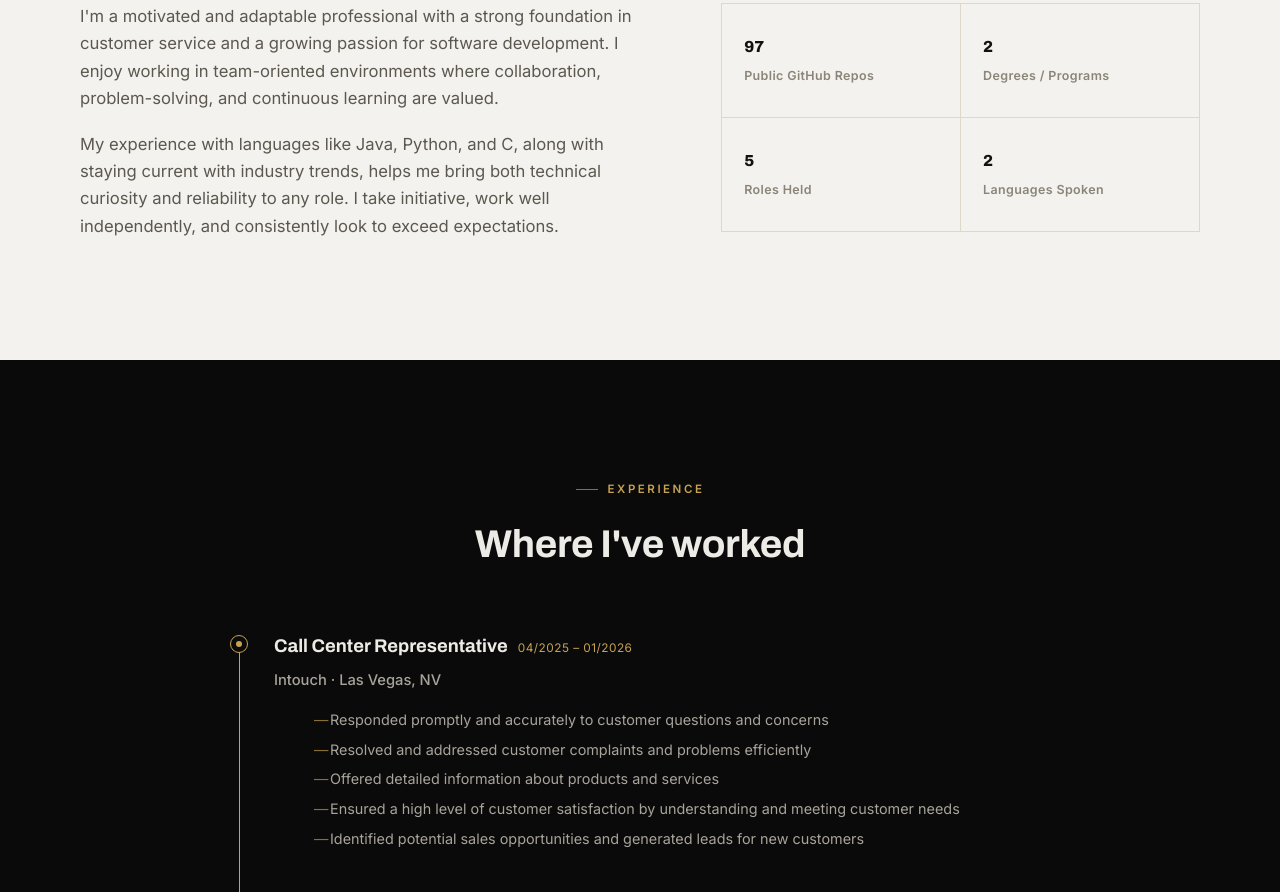
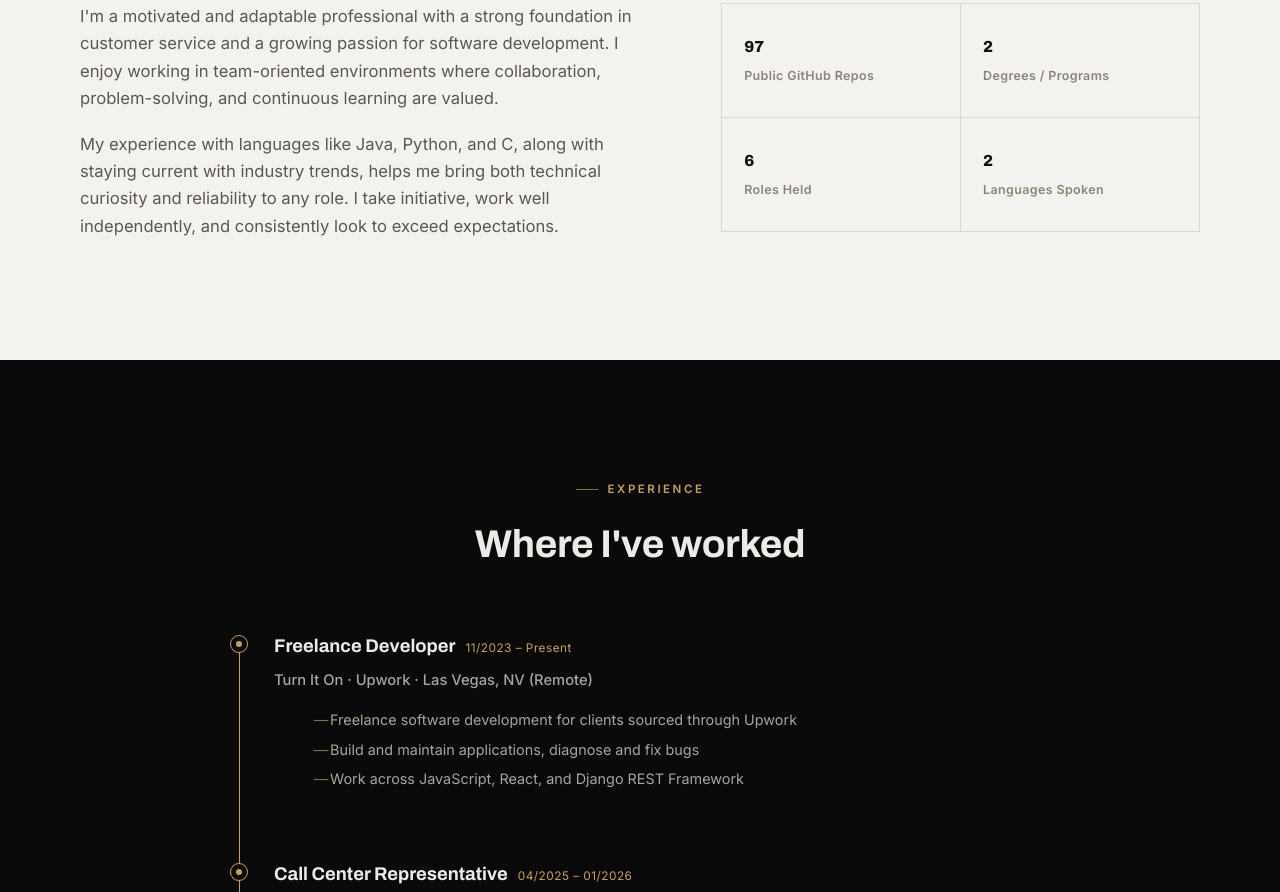
Before and after one commit to White-OvO/resumecloud, a plain HTML site: page index.html in a window 1280 px wide. Shown: the part 1333-2225 px from the top of the page. Drawn offline with Linux system fonts and the light colour scheme.

Commit message:
Merge LinkedIn experience/education/skills into resume site
Adds the freelance/Upwork developer role, the OneCodeCamp front-end
program, and skills (JavaScript, HTML/CSS, React, Django REST,
WordPress, Cybersecurity) pulled from LinkedIn, alongside the existing
work history rather than replacing it.

Co-Authored-By: Claude Sonnet 5 <noreply@anthropic.com>

```diff
--- a/index.html
+++ b/index.html
@@ -152,7 +152,7 @@
 
   /* ---- education ---- */
   .education-section{background:var(--off);color:var(--ink);}
-  .edu-grid{display:grid;grid-template-columns:1fr 1fr;gap:1px;background:#DED8CA;border:1px solid #DED8CA;}
+  .edu-grid{display:grid;grid-template-columns:repeat(auto-fit,minmax(280px,1fr));gap:1px;background:#DED8CA;border:1px solid #DED8CA;}
   .edu-card{position:relative;background:var(--off);padding:30px 26px;display:flex;flex-direction:column;gap:10px;transition:background-color .3s var(--ease-out);}
   @media (hover:hover) and (pointer:fine){ .edu-card:hover{background:#EDE7D8;} }
   .edu-card .deg{font-family:var(--font-display);font-size:1.1rem;font-weight:700;}
@@ -289,7 +289,7 @@
         <div class="stat-grid reveal reveal-delay-1" id="stat-grid">
           <div class="stat-item"><span class="num" data-count="97">0</span><span class="label">Public GitHub Repos</span></div>
           <div class="stat-item"><span class="num" data-count="2">0</span><span class="label">Degrees / Programs</span></div>
-          <div class="stat-item"><span class="num" data-count="5">0</span><span class="label">Roles Held</span></div>
+          <div class="stat-item"><span class="num" data-count="6">0</span><span class="label">Roles Held</span></div>
           <div class="stat-item"><span class="num" data-count="2">0</span><span class="label">Languages Spoken</span></div>
         </div>
       </div>
@@ -305,6 +305,17 @@
       <div class="timeline" id="timeline">
         <div class="timeline-rail"></div>
         <div class="timeline-rail-fill" id="timeline-fill"></div>
+
+        <div class="tl-item reveal">
+          <span class="tl-dot"></span>
+          <div class="tl-meta"><span class="tl-role">Freelance Developer</span><span class="tl-dates">11/2023 – Present</span></div>
+          <div class="tl-company">Turn It On · Upwork · Las Vegas, NV (Remote)</div>
+          <ul class="tl-bullets">
+            <li>Freelance software development for clients sourced through Upwork</li>
+            <li>Build and maintain applications, diagnose and fix bugs</li>
+            <li>Work across JavaScript, React, and Django REST Framework</li>
+          </ul>
+        </div>
 
         <div class="tl-item reveal">
           <span class="tl-dot"></span>
@@ -393,6 +404,12 @@
             <li style="color:var(--ink-soft);">Work with cloud infrastructure and modern CI/CD pipelines</li>
           </ul>
         </div>
+        <div class="edu-card reveal reveal-delay-2">
+          <span class="dates">11/2023 – 01/2024</span>
+          <span class="deg">Front End Developer, Software Development</span>
+          <span class="school">OneCodeCamp</span>
+          <p>Focused coursework in front-end development and algorithms — JavaScript, HTML, and CSS.</p>
+        </div>
       </div>
     </div>
   </section>
@@ -407,7 +424,7 @@
         <div class="skills-group">
           <h3>Software Developer</h3>
           <div class="pill-cloud" id="pills-dev">
-            <span class="pill">Java</span><span class="pill">Python</span><span class="pill">C Programming</span><span class="pill">SQL &amp; Relational Databases</span><span class="pill">API Development &amp; Integration</span><span class="pill">Debugging &amp; Troubleshooting</span><span class="pill">Object-Oriented Programming</span><span class="pill">Git / GitHub</span><span class="pill">Web Application Development</span>
+            <span class="pill">Java</span><span class="pill">Python</span><span class="pill">C Programming</span><span class="pill">JavaScript</span><span class="pill">HTML &amp; CSS</span><span class="pill">React.js</span><span class="pill">Django REST Framework</span><span class="pill">SQL &amp; Relational Databases</span><span class="pill">API Development &amp; Integration</span><span class="pill">Debugging &amp; Troubleshooting</span><span class="pill">Object-Oriented Programming</span><span class="pill">Git / GitHub</span><span class="pill">Web Application Development</span><span class="pill">WordPress Design</span><span class="pill">Cybersecurity Fundamentals</span>
           </div>
         </div>
         <div class="skills-group">
```
